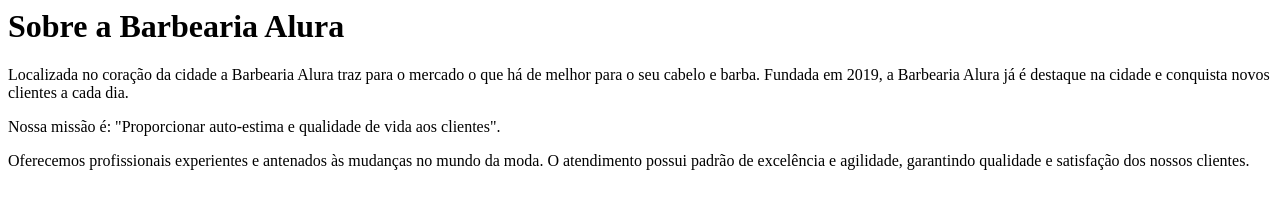
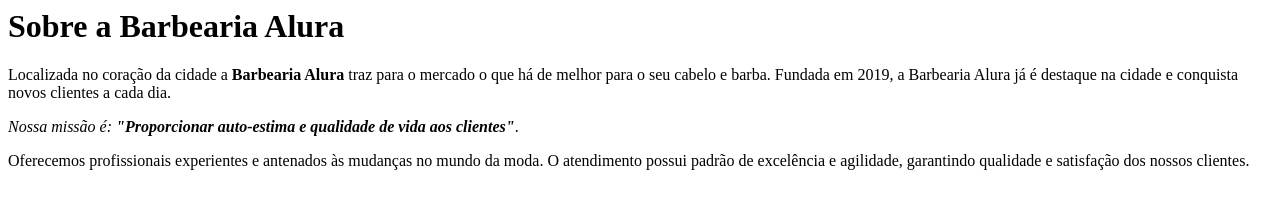
Before and after one commit to Kawan021/Barbearia_Alura, a plain HTML site: page index.html in a window 1280 px wide. Drawn offline with Linux system fonts and the light colour scheme.

Commit message:
Add files via upload

```diff
--- a/index.html
+++ b/index.html
@@ -1,7 +1,7 @@
 <h1>Sobre a Barbearia Alura</h1>
 
-<p>Localizada no coração da cidade a Barbearia Alura traz para o mercado o que há de melhor para o seu cabelo e barba. Fundada em 2019, a Barbearia Alura já é destaque na cidade e conquista novos clientes a cada dia.</p>
+<p>Localizada no coração da cidade a <strong>Barbearia Alura</strong> traz para o mercado o que há de melhor para o seu cabelo e barba. Fundada em 2019, a Barbearia Alura já é destaque na cidade e conquista novos clientes a cada dia.</p>
 
-<p>Nossa missão é: "Proporcionar auto-estima e qualidade de vida aos clientes".</p>
+<p><em>Nossa missão é: <strong>"Proporcionar auto-estima e qualidade de vida aos clientes"</strong></em>.</p>
 
 <p>Oferecemos profissionais experientes e antenados às mudanças no mundo da moda. O atendimento possui padrão de excelência e agilidade, garantindo qualidade e satisfação dos nossos clientes.</p>
```
